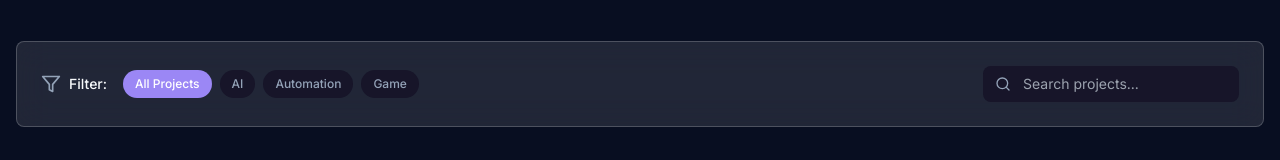
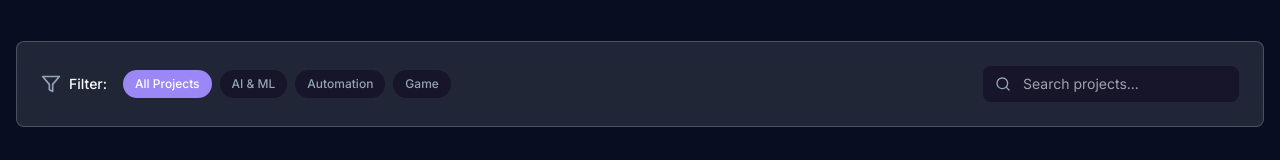
Before and after one commit to ctar0403/Portfolio-website, a React (Vite) app: page /projects in a window 1280 px wide. Shown: the part 293-453 px from the top of the page. Built offline with nearby package versions, Linux system fonts and the light colour scheme.

Commit message:
Update AI category name to AI & ML
cgen-89179ebefc5e4def9676028730ce3858

```diff
--- a/src/pages/Projects.tsx
+++ b/src/pages/Projects.tsx
@@ -148,7 +148,7 @@ const Projects = () => {
 
   const categories = [
     { id: "all", name: "All Projects" },
-    { id: "ai", name: "AI" },
+    { id: "ai", name: "AI & ML" },
     { id: "automation", name: "Automation" },
     { id: "game", name: "Game" }
   ];
```
